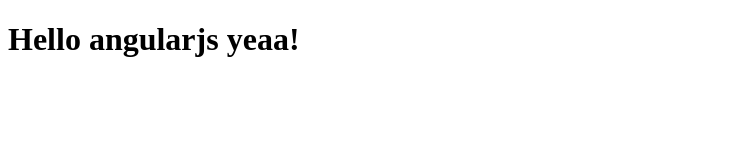
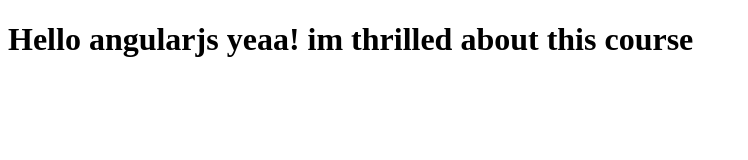
Before and after one commit to gal1718/angularjsProj, a plain HTML site: page index.html in a window 1280 px wide. Shown: the whole page, without its empty margins (0-748 px from the left). Drawn offline with Linux system fonts and the light colour scheme.

Commit message:
ner version of html file

```diff
--- a/index.html
+++ b/index.html
@@ -6,6 +6,6 @@
         <title></title>
     </head>
     <body>
-        <h1>Hello angularjs yeaa!</h1>
+        <h1>Hello angularjs yeaa! im thrilled about this course</h1>
     </body>
 </html>
```
